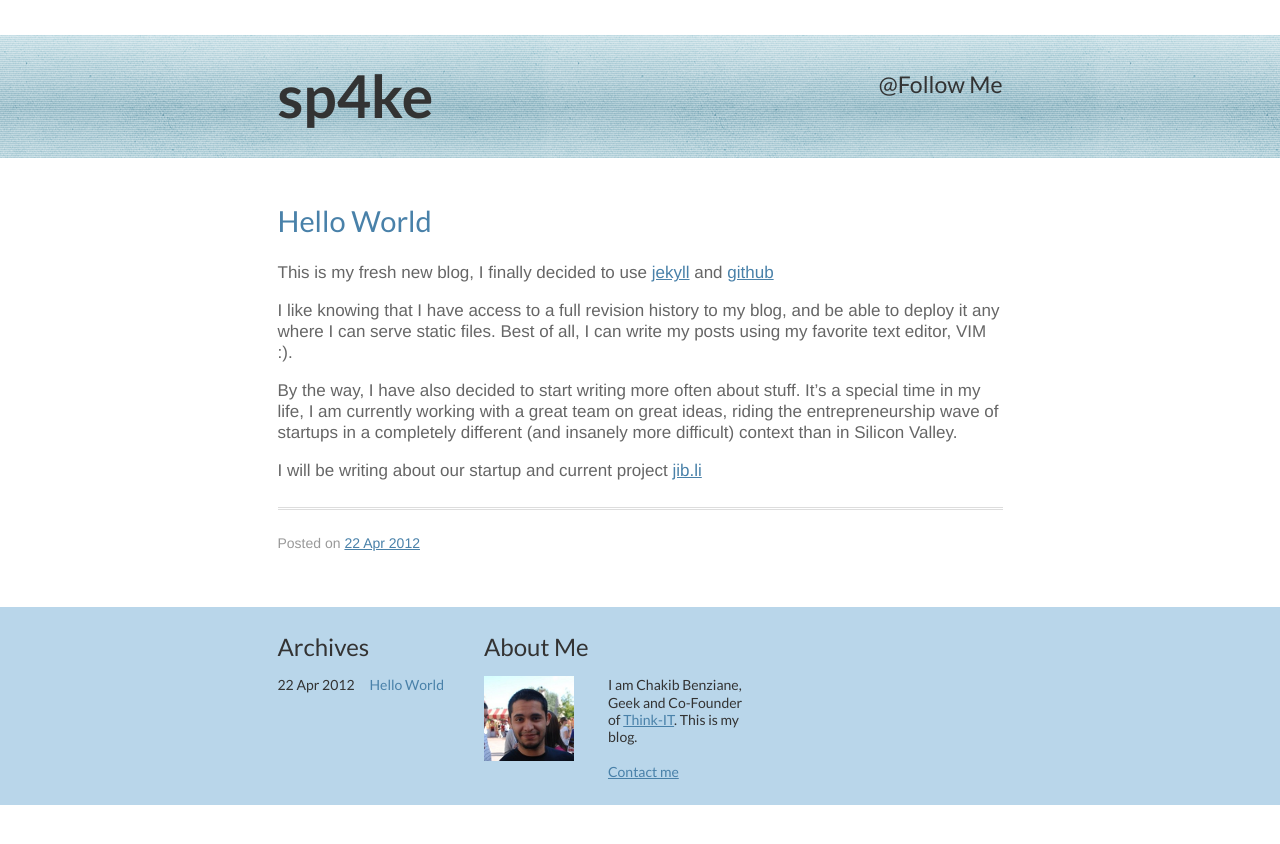
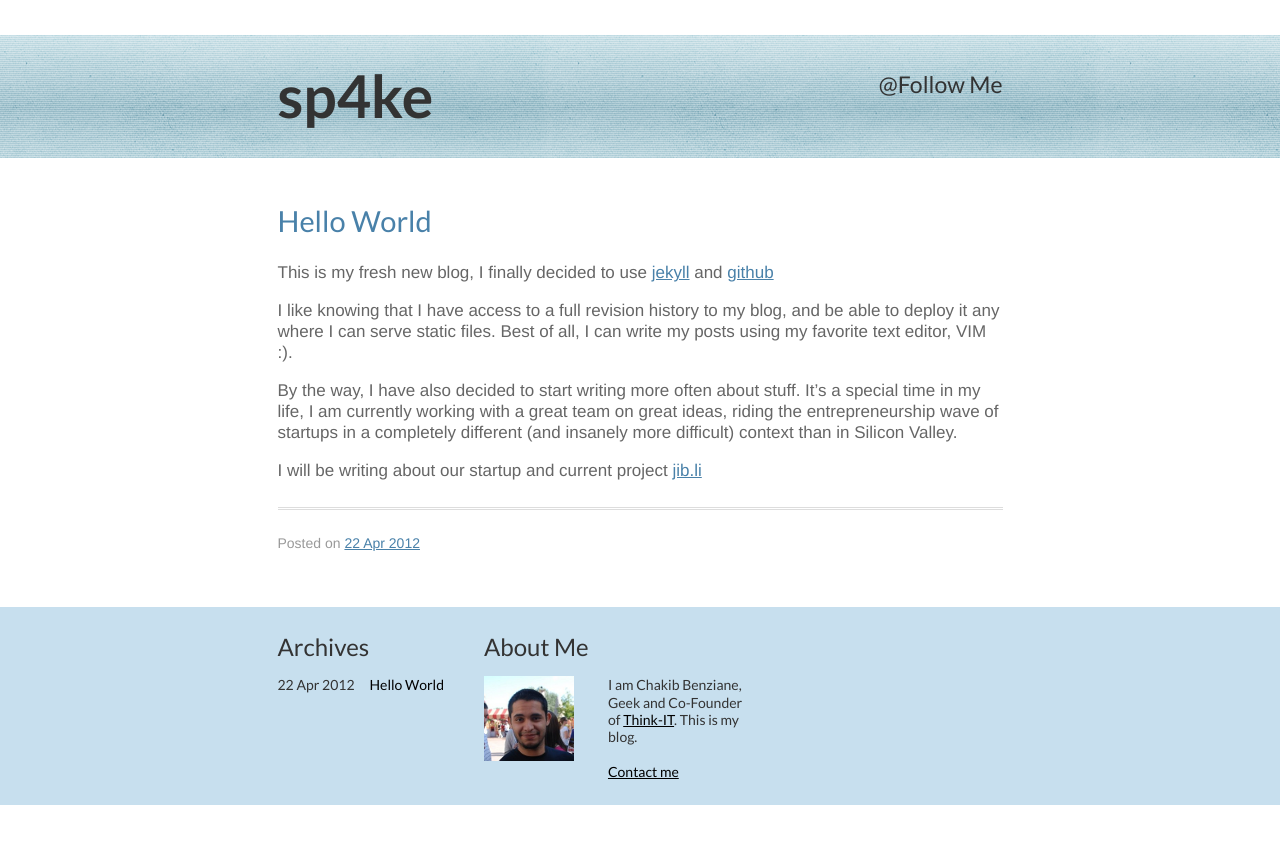
Before and after one commit to blob42/oldblog, a Jekyll site: the page built from index.html, in a window 1280 px wide. Shown: the top 844 px of the page. Built offline with Jekyll 4.4.1, drawn with Linux system fonts in a browser that asks for light colours; Markdown is read by kramdown in place of the engine named in the settings.

Commit message:
archives color fix

```diff
--- a/css/main.css
+++ b/css/main.css
@@ -76,7 +76,7 @@ body {
 
 #footer {
   font-family: 'Lato';
-  background: rgba(116, 174, 213, 0.5);
+  background: rgba(116, 174, 213, 0.4);
   padding: 25px;
   color: #333; }
   #footer .inner {
--- a/css/reset.css
+++ b/css/reset.css
@@ -111,6 +111,8 @@ html { overflow-y: scroll; }
 a:hover, a:active { outline: none; }
 
 a, a:active, a:visited { color: #4981A9; }
+
+#footer a, a:active a:visited { color: black;}
 
 
 ul, ol { margin-left: 1.8em; }
```
